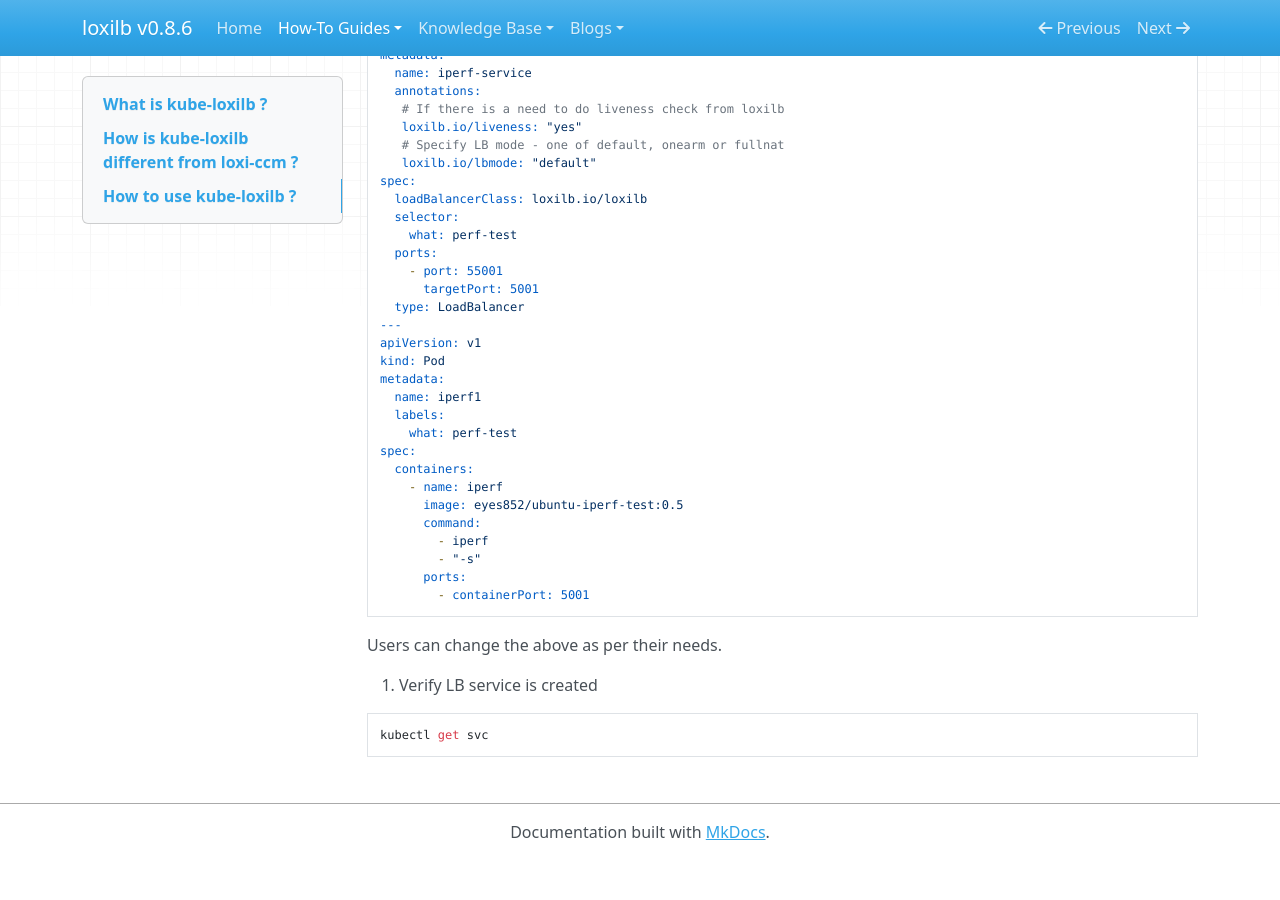
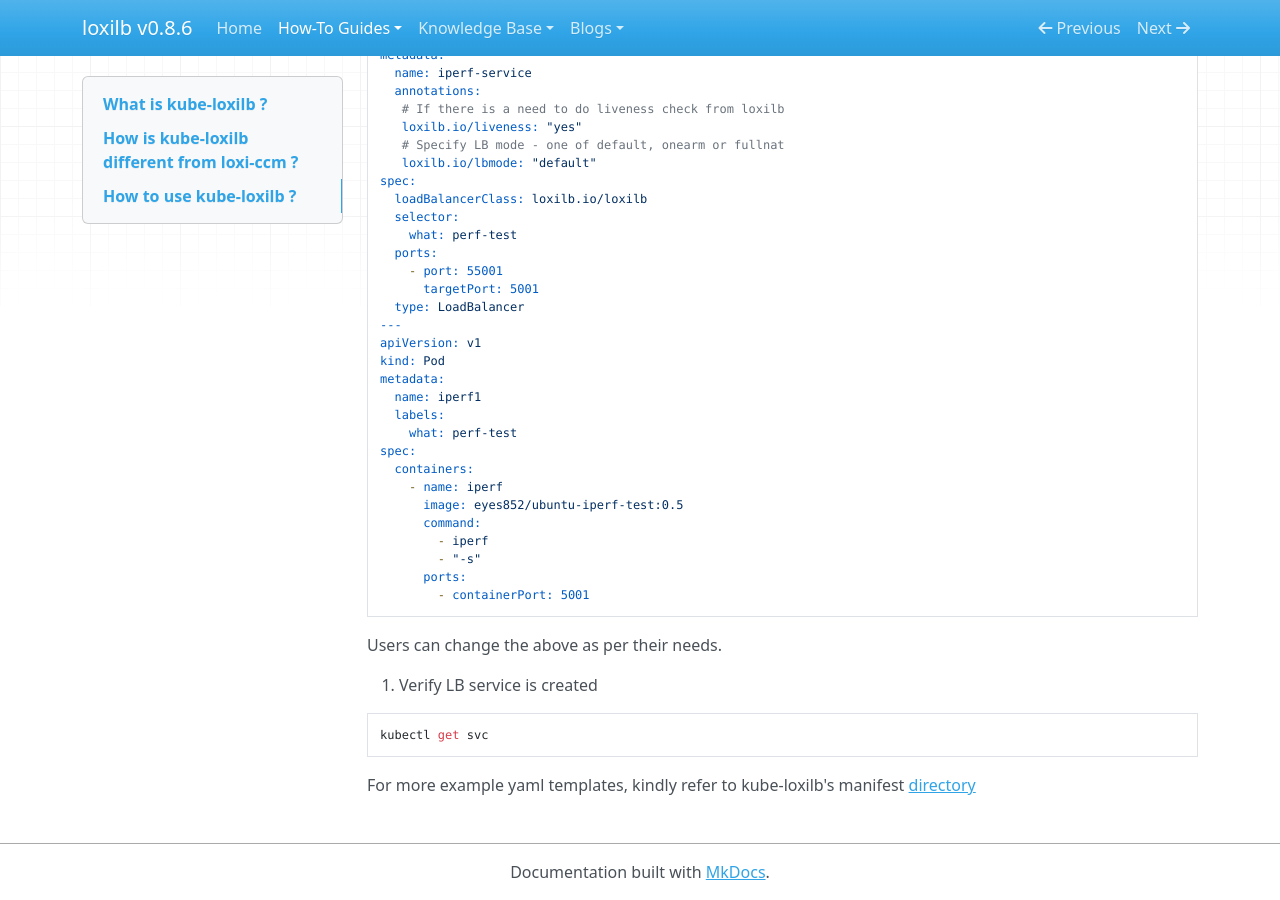
Before and after one commit to loxilb-io/loxilbdocs, an MkDocs documentation site: the page built from docs/kube-loxilb.md, in a window 1280 px wide and 900 px high, scrolled down 1512 px. Built offline with MkDocs 1.6.1, drawn with Linux system fonts in a browser that asks for light colours; nearby versions of some CDN libraries; before the commit the page ends 2372 px from its top, so only the background shows below that.

Commit message:
Update kube-loxilb.md

````diff
--- a/docs/kube-loxilb.md
+++ b/docs/kube-loxilb.md
@@ -97,3 +97,5 @@
 ```
 kubectl get svc
 ```
+
+For more example yaml templates, kindly refer to kube-loxilb's manifest [directory](https://github.com/loxilb-io/kube-loxilb/tree/main/manifest)
````
